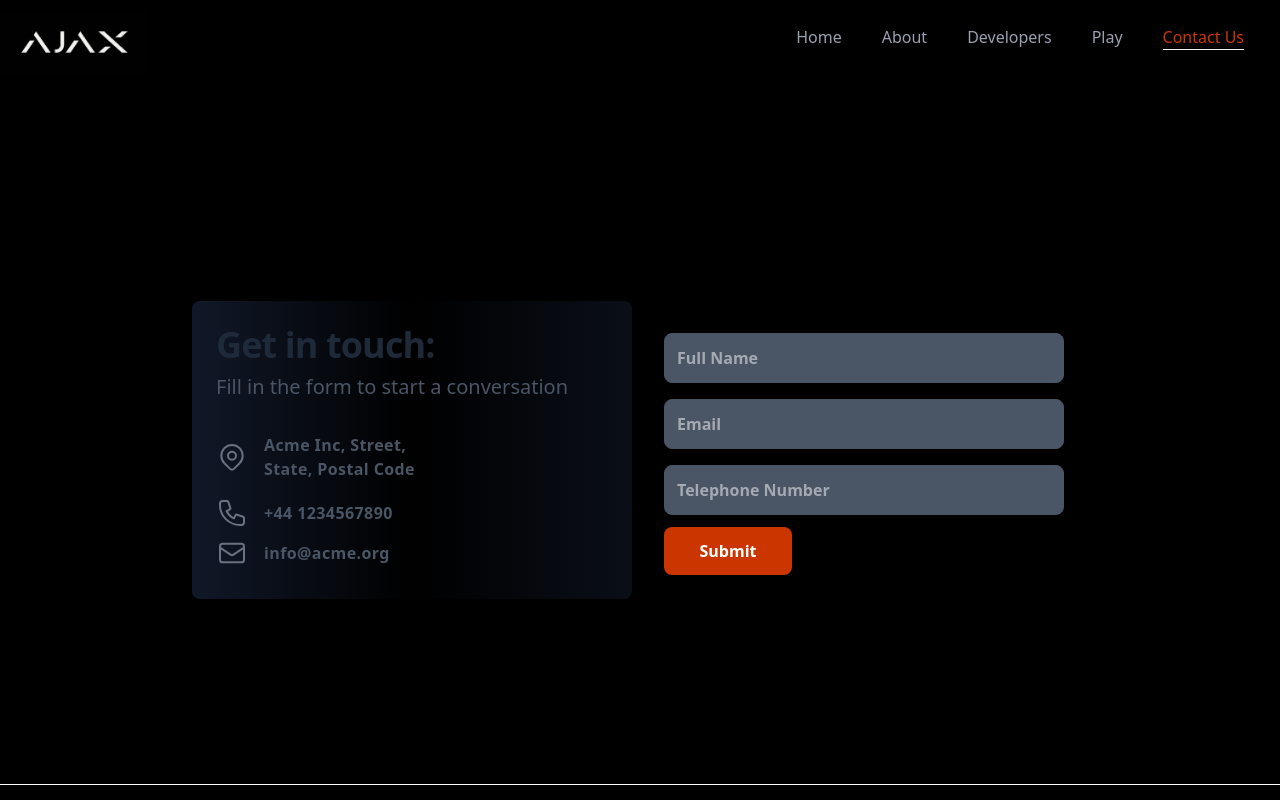
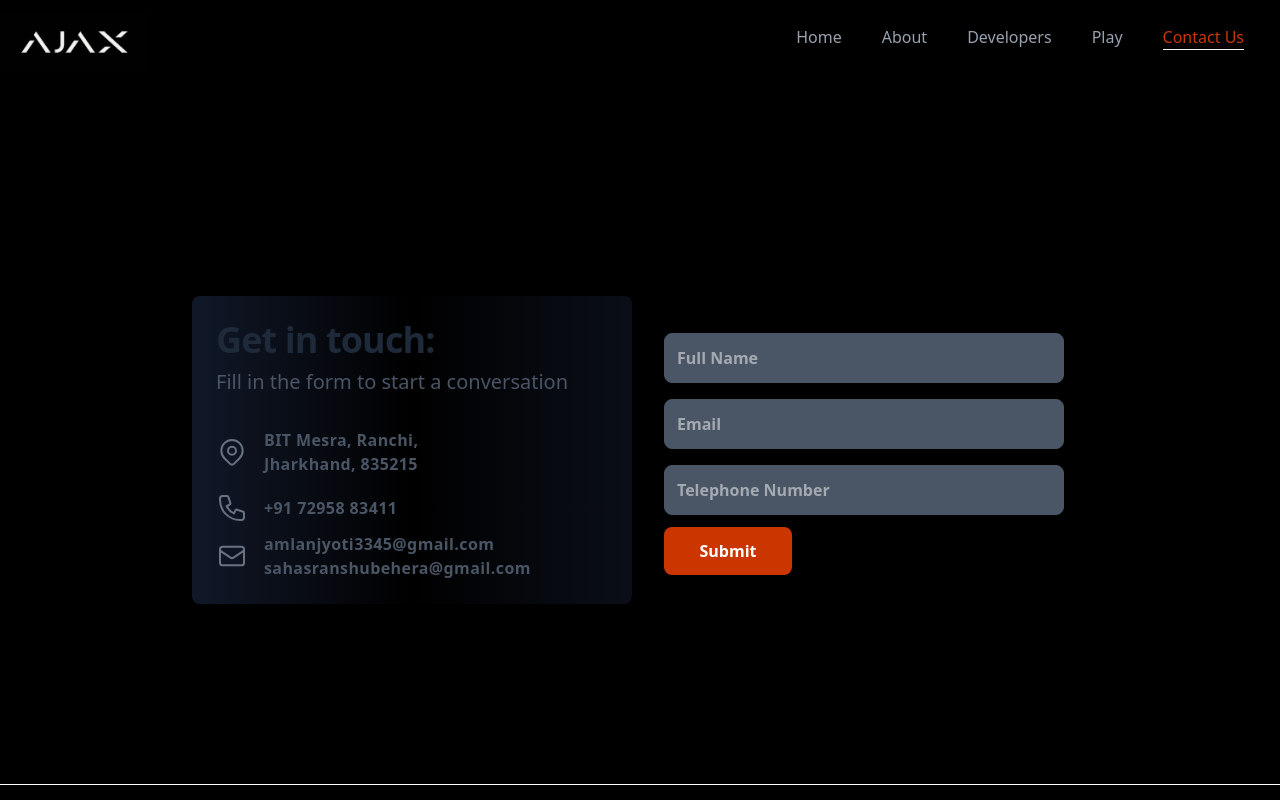
Before and after one commit to amlanjyoti8704/ismProjectFrontEnd, a React (Vite) app: page /contactus in a window 1280 px wide. Shown: the top 800 px of the page. Built offline with nearby package versions, Linux system fonts and the light colour scheme.

Commit message:
Update ContactUs.jsx

```diff
--- a/src/Components/ContactUs/ContactUs.jsx
+++ b/src/Components/ContactUs/ContactUs.jsx
@@ -38,7 +38,7 @@ export default function ContactUs() {
                                     />
                                 </svg>
                                 <div className="ml-4 text-md tracking-wide font-semibold w-40">
-                                    Acme Inc, Street, State, Postal Code
+                                    BIT Mesra, Ranchi, Jharkhand, 835215
                                 </div>
                             </div>
 
@@ -60,7 +60,7 @@ export default function ContactUs() {
                                     />
                                 </svg>
                                 <div className="ml-4 text-md tracking-wide font-semibold w-40">
-                                    +44 1234567890
+                                    +91 72958 83411
                                 </div>
                             </div>
 
@@ -82,7 +82,8 @@ export default function ContactUs() {
                                     />
                                 </svg>
                                 <div className="ml-4 text-md tracking-wide font-semibold w-40">
-                                    info@acme.org
+                                    amlanjyoti3345@gmail.com
+                                    sahasranshubehera@gmail.com
                                 </div>
                             </div>
                         </div>
```
